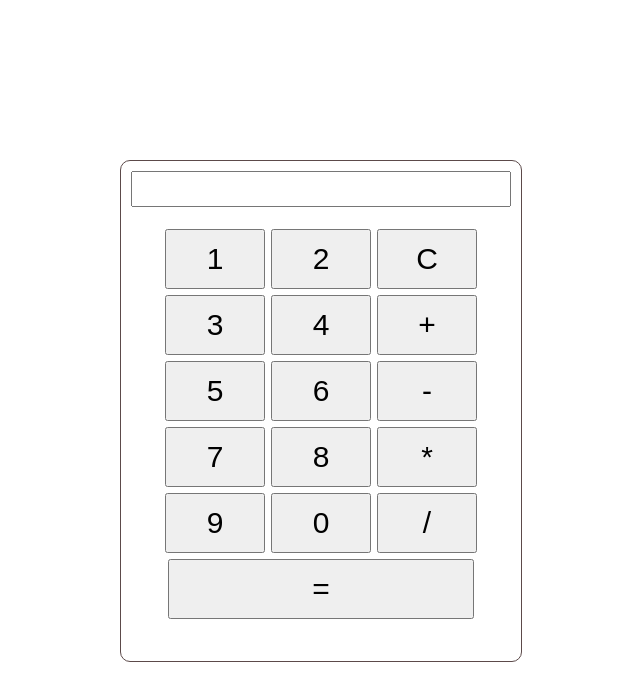
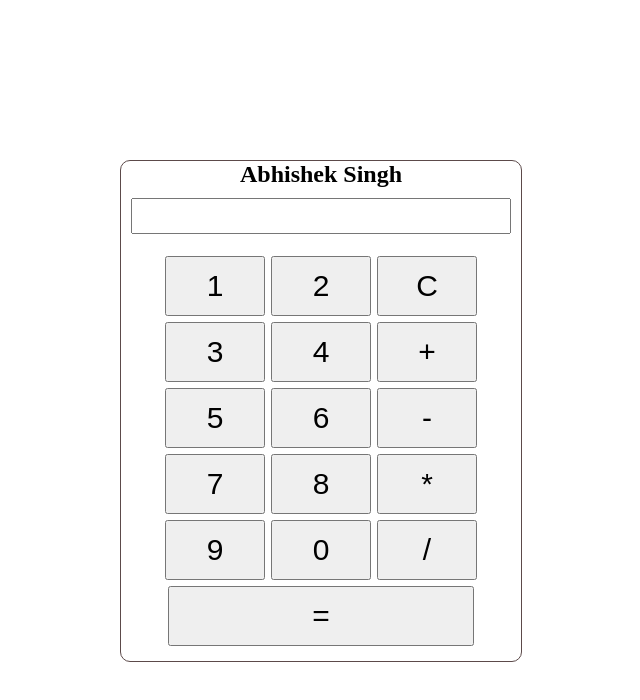
Before and after one commit to absingh28229/my-project, a plain HTML site: page docs/index.html in a window 1280 px wide. Shown: the whole page, without its empty margins (319-959 px from the left). Drawn offline with Linux system fonts and the light colour scheme.

Commit message:
Update index.html

```diff
--- a/docs/index.html
+++ b/docs/index.html
@@ -8,6 +8,7 @@
 </head>
 <body>
     <div id="calculator">
+        <h2>Abhishek Singh</h2>
         <input type="text" id="display" readonly>
         <div id="buttons">
 
```
